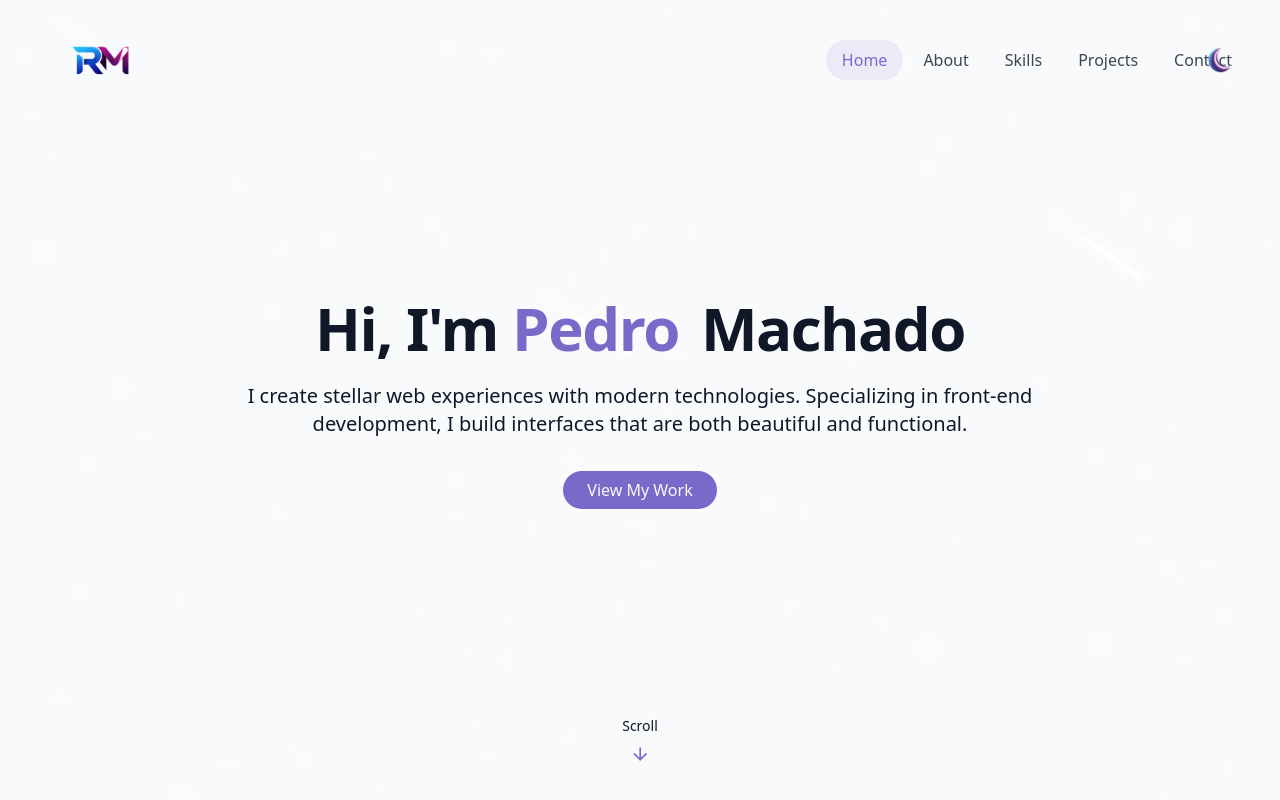
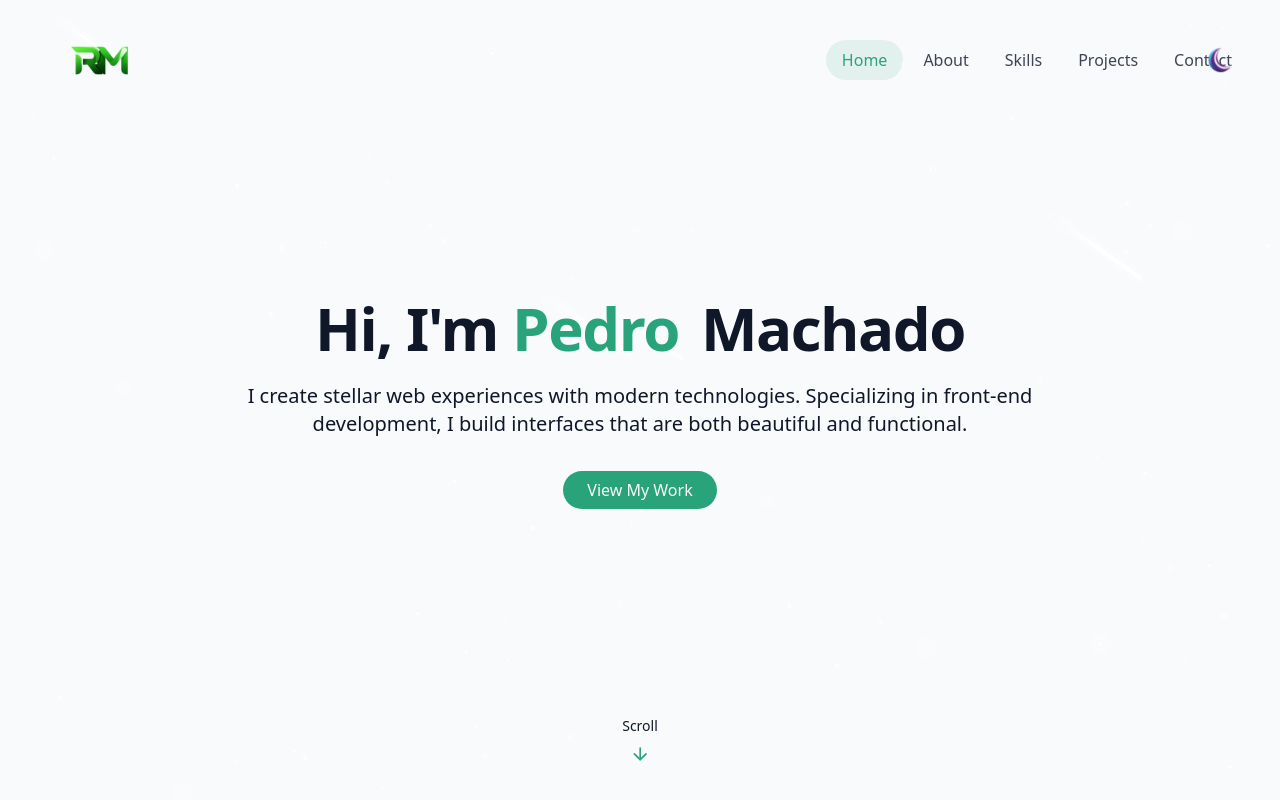
Before and after one commit to wmrmweerakoon/Personal-Portfolio, a React (Vite) app: page / in a window 1280 px wide. Shown: the top 800 px of the page. Built offline with nearby package versions, Linux system fonts and the light colour scheme.

Commit message:
Replace purple color with emerald green

```diff
--- a/src/index.css
+++ b/src/index.css
@@ -69,7 +69,7 @@
 
     --card: 0 0% 100%;
 
-    --primary: 250 47% 60%;
+    --primary: 160 60% 40%;
     --primary-foreground: 210 40% 98%;
 
     --border: 214 32% 91%;
@@ -81,7 +81,7 @@
 
     --card: 222 47% 8%;
 
-    --primary: 250 65% 65%;
+    --primary: 160 60% 45%;
     --primary-foreground: 213 31% 91%;
 
     --border: 217 33% 20%;
@@ -124,7 +124,7 @@
 
 @utility text-glow {
   @apply relative;
-  text-shadow: 0 0 10px rgba(167, 139, 250, 0.5);
+  text-shadow: 0 0 10px rgba(16, 185, 129, 0.5);
 }
 
 @utility card-hover {
@@ -140,7 +140,7 @@
 
 @utility cosmic-button {
   @apply px-6 py-2 rounded-full bg-primary text-primary-foreground font-medium
-         transition-all duration-300 hover:shadow-[0_0_10px_rgba(139,92,246,0.5)]
+         transition-all duration-300 hover:shadow-[0_0_10px_rgba(16,185,129,0.5)]
          hover:scale-105 active:scale-95;
 }
 
```
Also changed, not shown: src/assets/logo.png.
